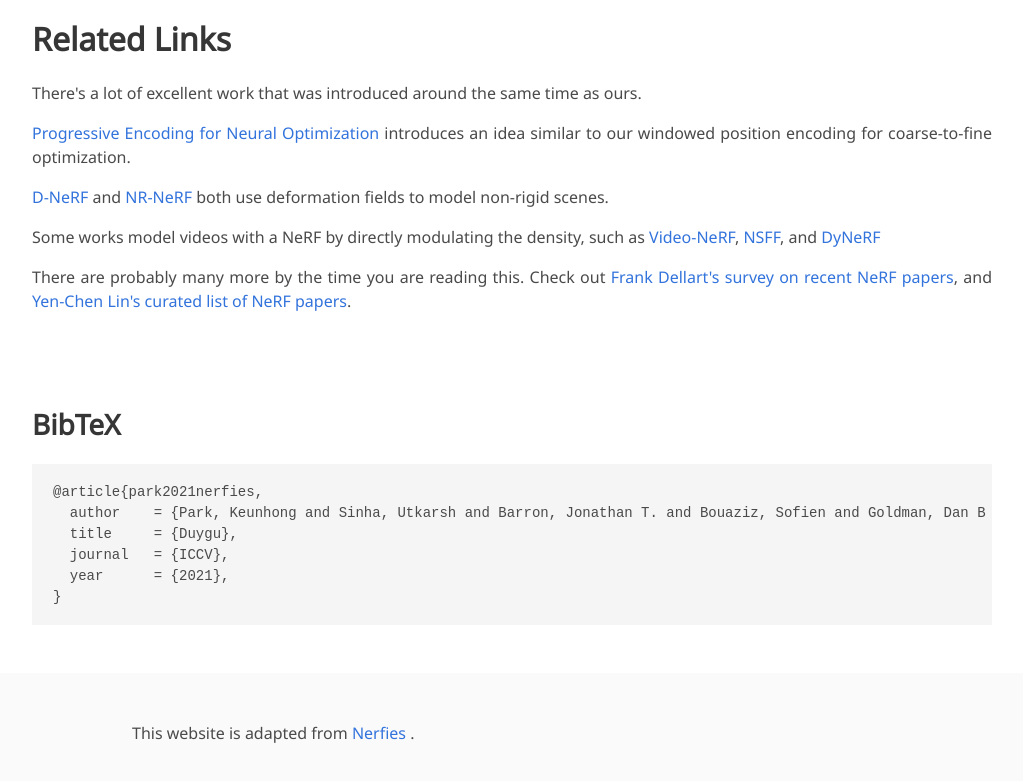
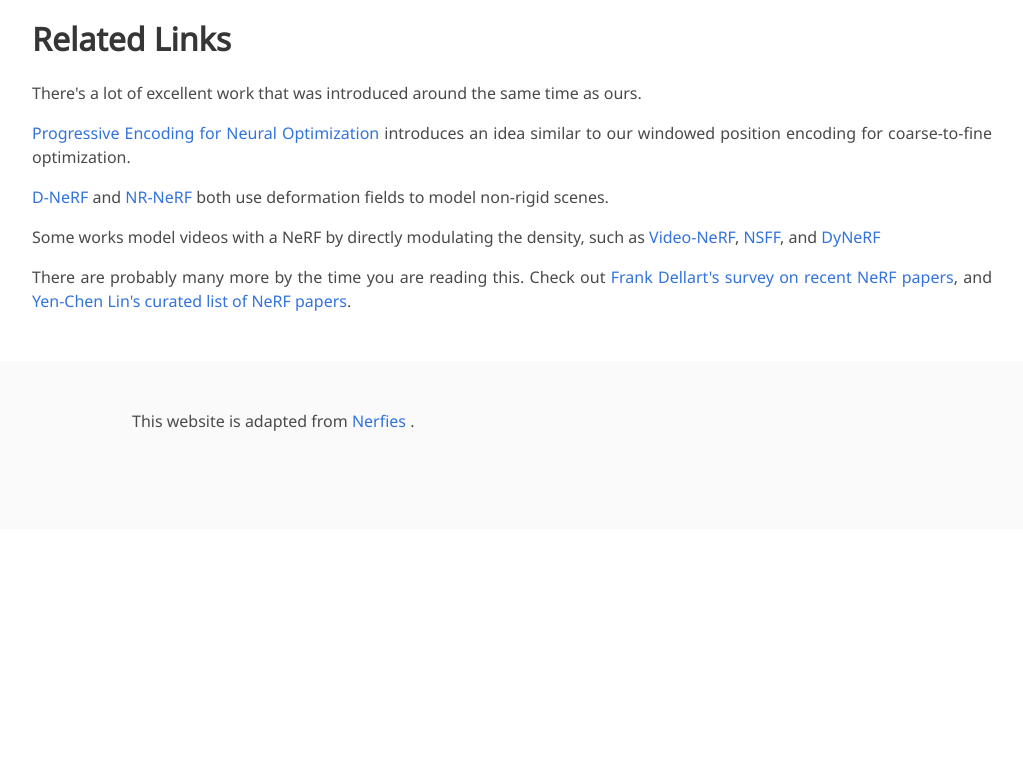
Before and after one commit to duyguSenaOzturk/duyguSenaOzturk.github.io, a plain HTML site: page index.html in a window 1280 px wide. Shown: the part 3325-4106 px from the top of the page, without its empty margins (128-1151 px from the left). After the commit the page ends 3854 px from the top, so only its background shows below. Drawn offline with nearby package versions, Linux system fonts and the light colour scheme; some icons are missing; a web font is replaced by a local one.

Commit message:
Deleting bibtex section

```diff
--- a/index.html
+++ b/index.html
@@ -414,20 +414,6 @@
   </div>
 </section>
 
-
-<section class="section" id="BibTeX">
-  <div class="container is-max-desktop content">
-    <h2 class="title">BibTeX</h2>
-    <pre><code>@article{park2021nerfies,
-  author    = {Park, Keunhong and Sinha, Utkarsh and Barron, Jonathan T. and Bouaziz, Sofien and Goldman, Dan B and Seitz, Steven M. and Martin-Brualla, Ricardo},
-  title     = {Duygu},
-  journal   = {ICCV},
-  year      = {2021},
-}</code></pre>
-  </div>
-</section>
-
-
 <footer class="footer">
   <div class="container">
     <div class="columns is-centered">
```
